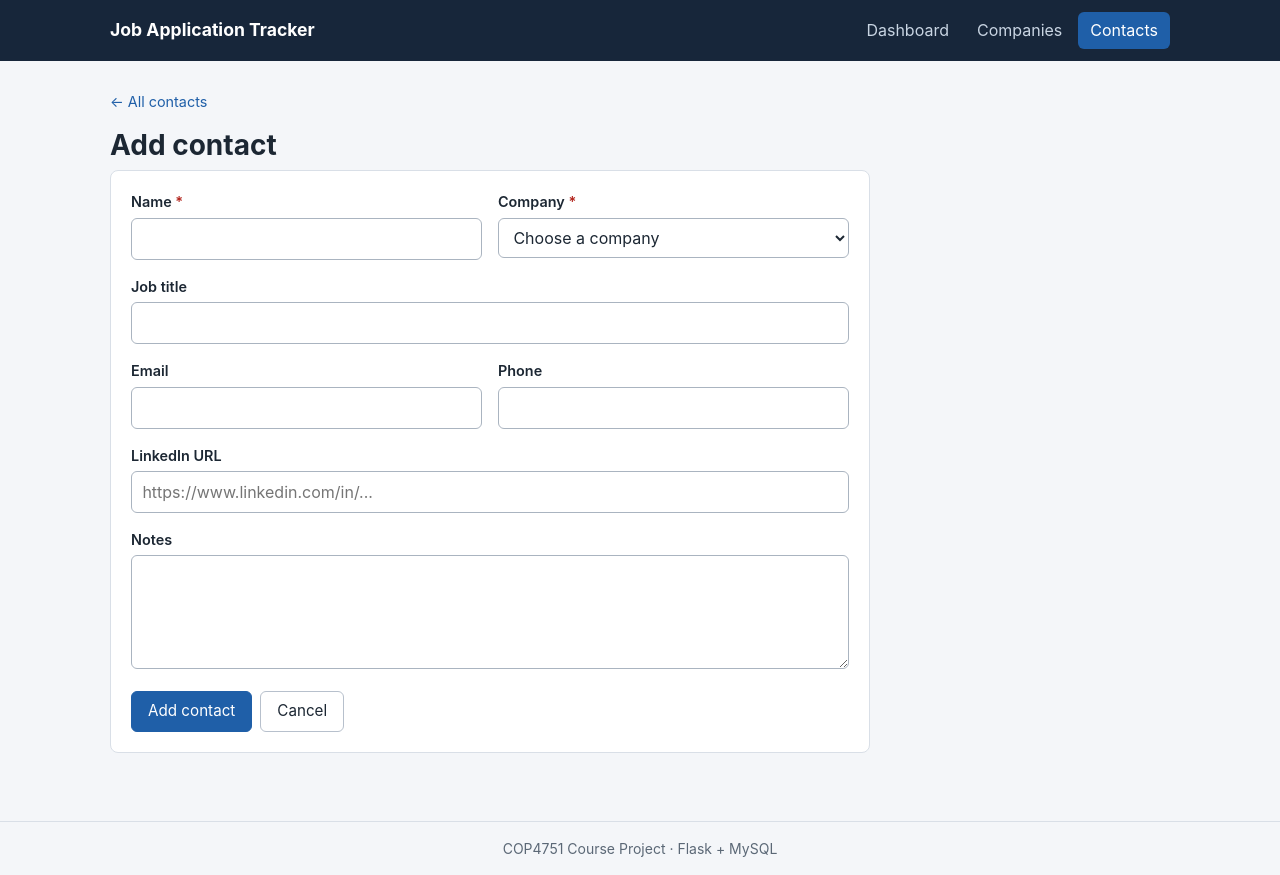
After one commit to abaez058/job-application-tracker-, a Flask app: page /contacts/add in a window 1280 px wide. The commit adds this page. Run offline with Flask 3, Linux system fonts and the light colour scheme; data comes from the database, SQL or seed files in the repository.

Commit message:
Add contacts CRUD

```diff
--- a/app.py
+++ b/app.py
@@ -3,6 +3,7 @@
 Every page in the app is set up in this file:
     /                Dashboard (statistics overview)
     /companies       Companies    - list / detail / add / edit / delete
+    /contacts        Contacts     - list / detail / add / edit / delete
 """
 
 import json
@@ -243,6 +244,107 @@ def company_delete(company_id):
 
 
 # ---------------------------------------------------------------------------
+# Contacts
+# ---------------------------------------------------------------------------
+
+CONTACT_SELECT = """SELECT t.*, c.company_name
+                    FROM contacts t JOIN companies c ON c.company_id = t.company_id"""
+
+
+def validate_contact(form):
+    """Check the contact form. Gives back the cleaned-up values and a list of problems."""
+    errors = []
+    data = {field: clean(form, field)
+            for field in ("contact_name", "title", "email", "phone", "linkedin_url", "notes")}
+
+    company_id = clean(form, "company_id")
+    if not company_id or not company_id.isdigit() or not company_exists(int(company_id)):
+        errors.append("Please choose a company.")
+        data["company_id"] = None
+    else:
+        data["company_id"] = int(company_id)
+
+    if not data["contact_name"]:
+        errors.append("Contact name is required.")
+    check_length(errors, "Contact name", data["contact_name"], 100)
+    check_length(errors, "Title", data["title"], 100)
+    check_length(errors, "Email", data["email"], 100)
+    check_length(errors, "Phone", data["phone"], 20)
+    check_length(errors, "LinkedIn URL", data["linkedin_url"], 200)
+
+    if data["email"] and not EMAIL_PATTERN.match(data["email"]):
+        errors.append("Email does not look like a valid address.")
+    check_url(errors, "LinkedIn URL", data["linkedin_url"])
+    return data, errors
+
+
+@app.route("/contacts")
+def contacts():
+    rows = query_all(CONTACT_SELECT + " ORDER BY t.contact_name")
+    return render_template("contacts.html", contacts=rows)
+
+
+@app.route("/contacts/<int:contact_id>")
+def contact_detail(contact_id):
+    contact = get_or_404(CONTACT_SELECT + " WHERE t.contact_id = %s", contact_id)
+    return render_template("contact_detail.html", contact=contact)
+
+
+@app.route("/contacts/add", methods=["GET", "POST"])
+def contact_add():
+    if request.method == "POST":
+        data, errors = validate_contact(request.form)
+        if not errors:
+            execute(
+                """INSERT INTO contacts (company_id, contact_name, title, email, phone,
+                                         linkedin_url, notes)
+                   VALUES (%s, %s, %s, %s, %s, %s, %s)""",
+                (data["company_id"], data["contact_name"], data["title"], data["email"],
+                 data["phone"], data["linkedin_url"], data["notes"]),
+            )
+            flash(f"Contact \"{data['contact_name']}\" added.", "success")
+            return redirect(url_for("contacts"))
+        form = request.form
+    else:
+        form = {"company_id": request.args.get("company_id", "")}
+        errors = []
+    return render_template("contact_form.html", form=form, errors=errors, contact=None,
+                           companies=company_choices())
+
+
+@app.route("/contacts/<int:contact_id>/edit", methods=["GET", "POST"])
+def contact_edit(contact_id):
+    contact = get_or_404(CONTACT_SELECT + " WHERE t.contact_id = %s", contact_id)
+    if request.method == "POST":
+        data, errors = validate_contact(request.form)
+        if not errors:
+            execute(
+                """UPDATE contacts
+                   SET company_id = %s, contact_name = %s, title = %s, email = %s,
+                       phone = %s, linkedin_url = %s, notes = %s
+                   WHERE contact_id = %s""",
+                (data["company_id"], data["contact_name"], data["title"], data["email"],
+                 data["phone"], data["linkedin_url"], data["notes"], contact_id),
+            )
+            flash(f"Contact \"{data['contact_name']}\" updated.", "success")
+            return redirect(url_for("contact_detail", contact_id=contact_id))
+        form = request.form
+    else:
+        form = contact
+        errors = []
+    return render_template("contact_form.html", form=form, errors=errors, contact=contact,
+                           companies=company_choices())
+
+
+@app.route("/contacts/<int:contact_id>/delete", methods=["POST"])
+def contact_delete(contact_id):
+    contact = get_or_404("SELECT * FROM contacts WHERE contact_id = %s", contact_id)
+    execute("DELETE FROM contacts WHERE contact_id = %s", (contact_id,))
+    flash(f"Contact \"{contact['contact_name']}\" deleted.", "success")
+    return redirect(url_for("contacts"))
+
+
+# ---------------------------------------------------------------------------
 # Error pages
 # ---------------------------------------------------------------------------
 
--- a/templates/base.html
+++ b/templates/base.html
@@ -14,7 +14,8 @@
                 {# Each item: (what the current page's name starts with, where the link goes, the text shown) #}
                 {% set nav_items = [
                     ('dashboard',   'dashboard',    'Dashboard'),
-                    ('compan',      'companies',    'Companies')
+                    ('compan',      'companies',    'Companies'),
+                    ('contact',     'contacts',     'Contacts')
                 ] %}
                 {% set current = request.endpoint or '' %}
                 {% for prefix, endpoint, label in nav_items %}
--- /dev/null
+++ b/templates/contact_form.html
@@ -0,0 +1,57 @@
+{% extends "base.html" %}
+{% block title %}{{ 'Edit contact' if contact else 'Add contact' }}{% endblock %}
+{% block content %}
+<a class="back" href="{{ url_for('contacts') }}">&larr; All contacts</a>
+<h1>{{ 'Edit contact' if contact else 'Add contact' }}</h1>
+
+{% if not companies %}
+<div class="card empty">
+    <p>A contact has to belong to a company. Add a company first.</p>
+    <a class="btn btn-primary" href="{{ url_for('company_add') }}">Add a company</a>
+</div>
+{% else %}
+<form class="card form" method="post" novalidate>
+    <div class="field-row">
+        <div class="field">
+            <label for="contact_name">Name <span class="req">*</span></label>
+            <input id="contact_name" name="contact_name" maxlength="100" required value="{{ form.contact_name or '' }}">
+        </div>
+        <div class="field">
+            <label for="company_id">Company <span class="req">*</span></label>
+            <select id="company_id" name="company_id" required>
+                <option value="">Choose a company</option>
+                {% for company in companies %}
+                <option value="{{ company.company_id }}" {% if form.company_id | string == company.company_id | string %}selected{% endif %}>{{ company.company_name }}</option>
+                {% endfor %}
+            </select>
+        </div>
+    </div>
+    <div class="field">
+        <label for="title">Job title</label>
+        <input id="title" name="title" maxlength="100" value="{{ form.title or '' }}">
+    </div>
+    <div class="field-row">
+        <div class="field">
+            <label for="email">Email</label>
+            <input id="email" name="email" type="email" maxlength="100" value="{{ form.email or '' }}">
+        </div>
+        <div class="field">
+            <label for="phone">Phone</label>
+            <input id="phone" name="phone" type="tel" maxlength="20" value="{{ form.phone or '' }}">
+        </div>
+    </div>
+    <div class="field">
+        <label for="linkedin_url">LinkedIn URL</label>
+        <input id="linkedin_url" name="linkedin_url" type="url" maxlength="200" placeholder="https://www.linkedin.com/in/..." value="{{ form.linkedin_url or '' }}">
+    </div>
+    <div class="field">
+        <label for="notes">Notes</label>
+        <textarea id="notes" name="notes" rows="4">{{ form.notes or '' }}</textarea>
+    </div>
+    <div class="form-actions">
+        <button class="btn btn-primary" type="submit">{{ 'Save changes' if contact else 'Add contact' }}</button>
+        <a class="btn" href="{{ url_for('contacts') }}">Cancel</a>
+    </div>
+</form>
+{% endif %}
+{% endblock %}
```
Also changed, not shown: templates/company_detail.html (+21 -0 lines), templates/contact_detail.html (added, +29 -0 lines), templates/contacts.html (added, +43 -0 lines).
